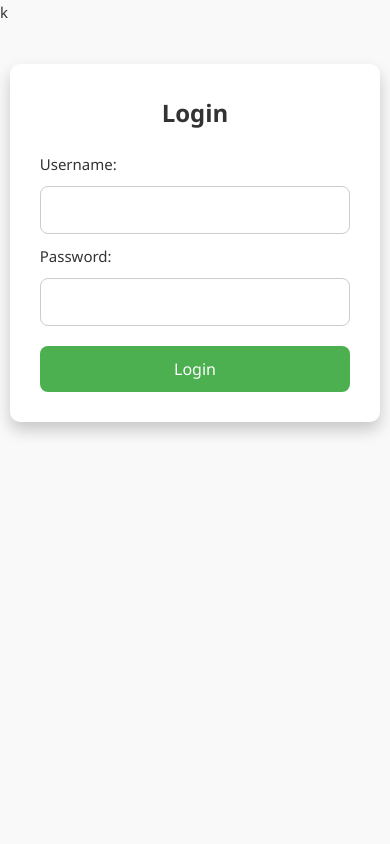
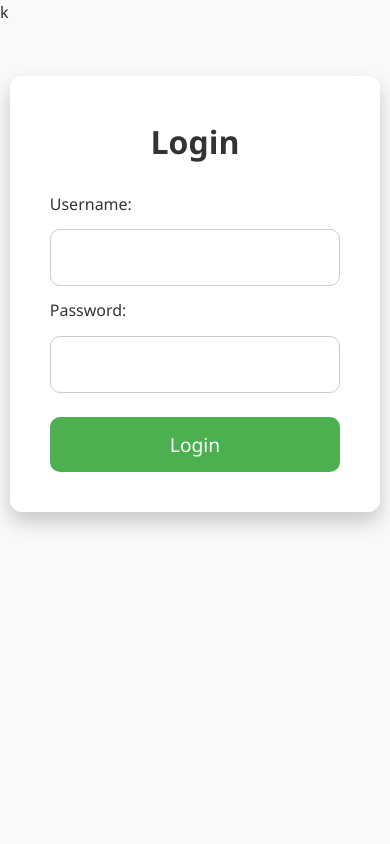
Before and after one commit to chirusemion/LainoMarket, a Flask app: page /login in a window 390 px wide. Run offline with Flask 3, Linux system fonts and the light colour scheme.

Commit message:
Update static/css/style.css: responsive header and mobile-friendly layout

```diff
--- a/static/css/style.css
+++ b/static/css/style.css
@@ -15,7 +15,7 @@ html, body {
     background-color: #f9f9f9;
     color: #333;
     line-height: 1.6;
-    font-size: 16px;
+    font-size: 18px;            /* base font size bigger */
 }
 
 a {
@@ -73,42 +75,42 @@ nav a:hover {
    LOGIN FORM
 ========================= */
 .login-container {
-    max-width: 400px;
+    max-width: 500px;
     width: 95%;
-    margin: 40px auto;
-    padding: 30px;
+    margin: 50px auto;          /* more spacing */
+    padding: 40px;
     background: white;
-    border-radius: 10px;
-    box-shadow: 0 8px 16px rgba(0,0,0,0.2);
+    border-radius: 12px;
+    box-shadow: 0 10px 20px rgba(0,0,0,0.2);
 }
 
 .login-container h2 {
     text-align: center;
-    margin-bottom: 20px;
-    font-size: clamp(1.8rem, 5vw, 2rem);
+    margin-bottom: 25px;
+    font-size: clamp(2.5rem, 8vw, 4rem); /* bigger title */
     word-wrap: break-word;
 }
 
 .login-container input[type="text"],
 .login-container input[type="password"] {
     width: 100%;
-    padding: 15px;
-    margin: 10px 0;
+    padding: 18px;              /* bigger input fields */
+    margin: 12px 0;
     border: 1px solid #ccc;
-    border-radius: 8px;
-    font-size: 1rem;
+    border-radius: 10px;
+    font-size: 1.2rem;
 }
 
 .login-container button {
     width: 100%;
-    padding: 15px;
+    padding: 18px;
     background-color: #4CAF50;
     color: white;
     border: none;
-    border-radius: 8px;
-    font-size: 1.2rem;
+    border-radius: 10px;
+    font-size: 1.4rem;          /* bigger button text */
     cursor: pointer;
-    margin-top: 10px;
+    margin-top: 12px;
     transition: background 0.3s;
 }
 
@@ -194,53 +205,76 @@ nav a:hover {
 ========================= */
 footer {
     text-align: center;
-    padding: 20px;
+    padding: 25px;
     background-color: #4CAF50;
     color: white;
-    margin-top: 40px;
+    margin-top: 50px;
     width: 100%;
 }
 
 /* =========================
    RESPONSIVE
 ========================= */
+@media screen and (max-width: 1024px) {
+    header h1 {
+        font-size: clamp(2.8rem, 9vw, 5rem);
+    }
+    .product-card img,
+    .dashboard-card img {
+        height: 180px;
+    }
+}
+
 @media screen and (max-width: 768px) {
-    header h1 {
-        font-size: clamp(1.8rem, 7vw, 2.5rem);
+    nav a {
+        padding: 10px 15px;
+        font-size: 1rem;
     }
-
-    nav a {
-        padding: 8px 12px;
-        font-size: 0.9rem;
-    }
-
-    .product-card img {
-        height: 150px;
+    .product-card img,
+    .dashboard-card img {
+        height: 160px;
     }
 }
 
 @media screen and (max-width: 480px) {
-    body {
-        font-size: 15px;
+    html, body {
+        font-size: 16px;
+    }
+
+    header h1 {
+        font-size: clamp(2.5rem, 10vw, 4rem);
     }
 
     .login-container h2 {
-        font-size: clamp(1.5rem, 6vw, 1.8rem);
+        font-size: clamp(2rem, 8vw, 3rem);
     }
 
     .login-container input[type="text"],
     .login-container input[type="password"],
-    .login-container button {
-        padding: 12px;
-        font-size: 1rem;
+    .login-container button,
+    .order-btn,
+    .dashboard-btn {
+        padding: 14px;
+        font-size: 1.2rem;
     }
 
-    .product-card img {
-        height: 120px;
+    .product-card img,
+    .dashboard-card img {
+        height: 140px;
     }
 
-    .order-btn {
-        font-size: 1rem;
-        padding: 10px;
+    .product-info h3,
+    .dashboard-info h3 {
+        font-size: 1.3rem;
+    }
+
+    .product-info p,
+    .dashboard-info p {
+        font-size: 1.1rem;
+    }
+
+    .product-info .price,
+    .dashboard-info .status {
+        font-size: 1.2rem;
     }
 }
```
Also changed, not shown: other parts of static/css/style.css (+51 -40 lines).
